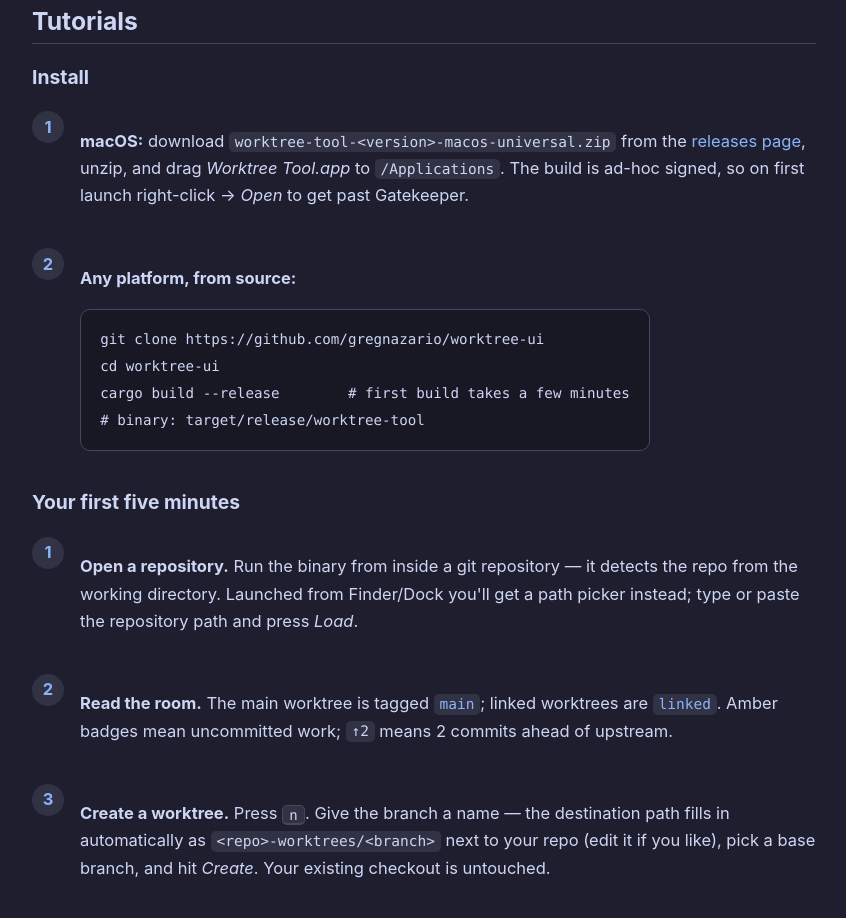
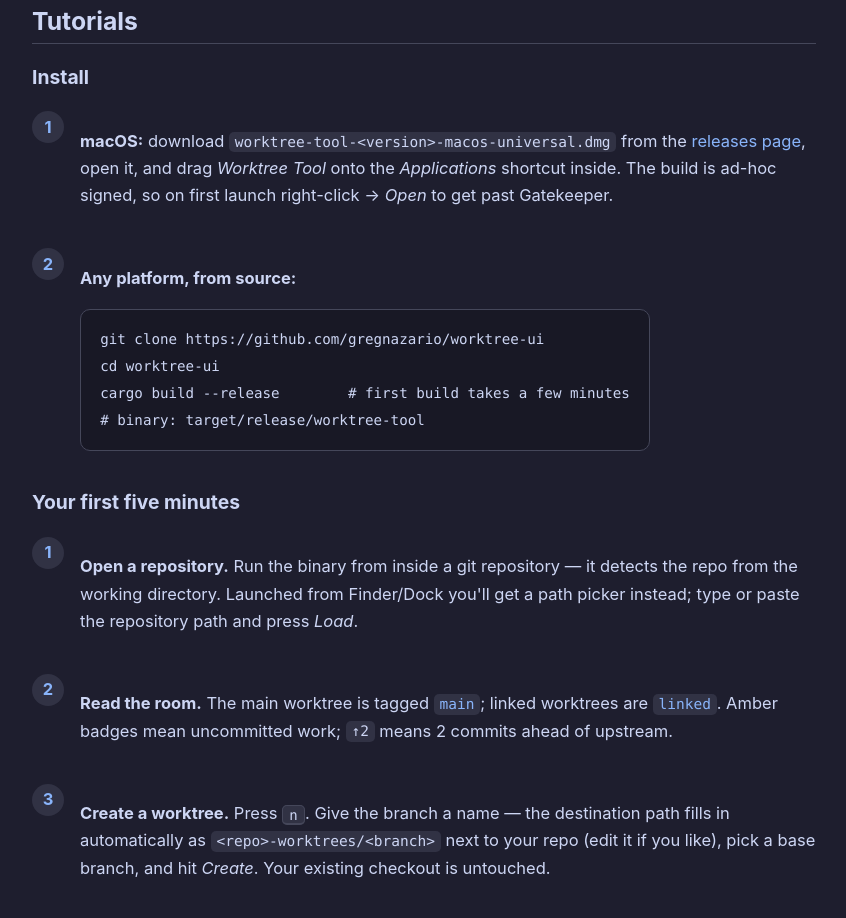
Before and after one commit to gregnazario/worktree-ui, a plain HTML site: page docs/index.html in a window 1280 px wide. Shown: the part 2400-3318 px from the top of the page, without its empty margins (216-1062 px from the left). Drawn offline with Linux system fonts and the light colour scheme.

Commit message:
build: drag-to-install DMG with branded background, shipped by release CI

```diff
--- a/docs/index.html
+++ b/docs/index.html
@@ -166,9 +166,10 @@
     <h3>Install</h3>
     <div class="step"><div class="n">1</div><div>
       <p><strong>macOS:</strong> download
-        <code>worktree-tool-&lt;version&gt;-macos-universal.zip</code> from the
+        <code>worktree-tool-&lt;version&gt;-macos-universal.dmg</code> from the
         <a href="https://github.com/gregnazario/worktree-ui/releases">releases page</a>,
-        unzip, and drag <em>Worktree Tool.app</em> to <code>/Applications</code>.
+        open it, and drag <em>Worktree Tool</em> onto the
+        <em>Applications</em> shortcut inside.
         The build is ad-hoc signed, so on first launch right-click → <em>Open</em>
         to get past Gatekeeper.</p></div></div>
     <div class="step"><div class="n">2</div><div>
```
Also changed, not shown: assets/dmg-background.png (added), 3 other files.
